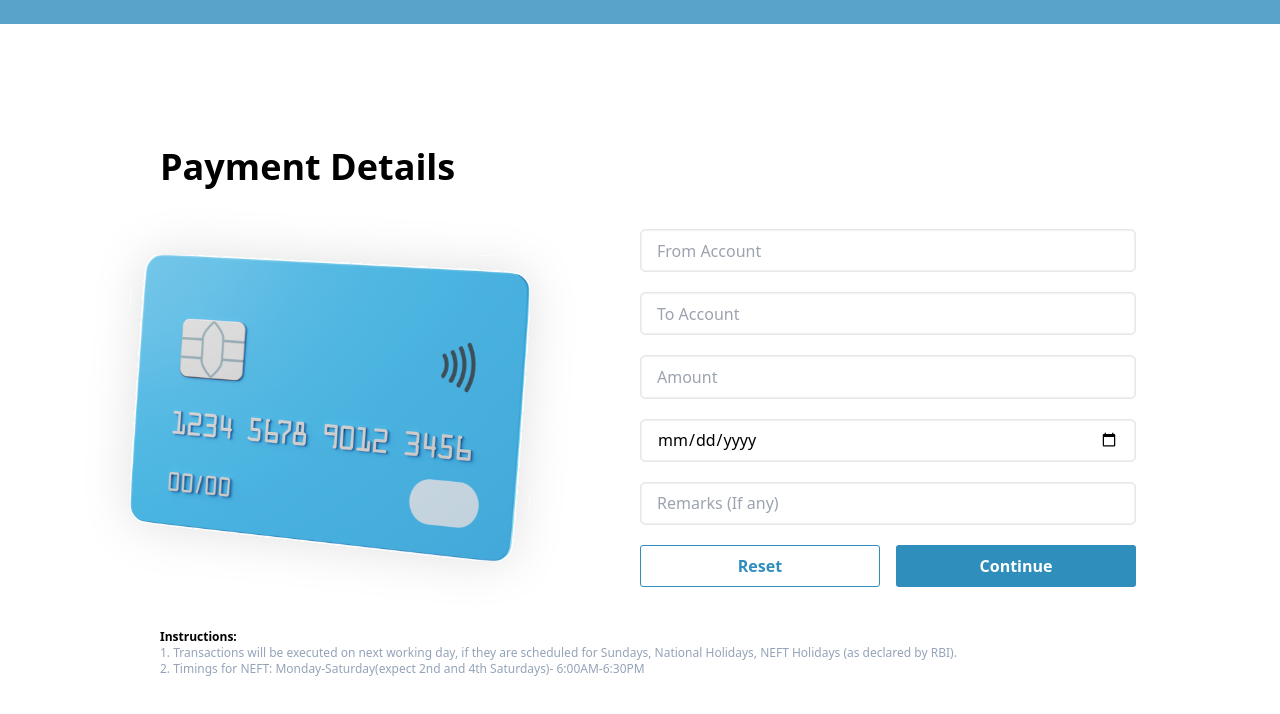
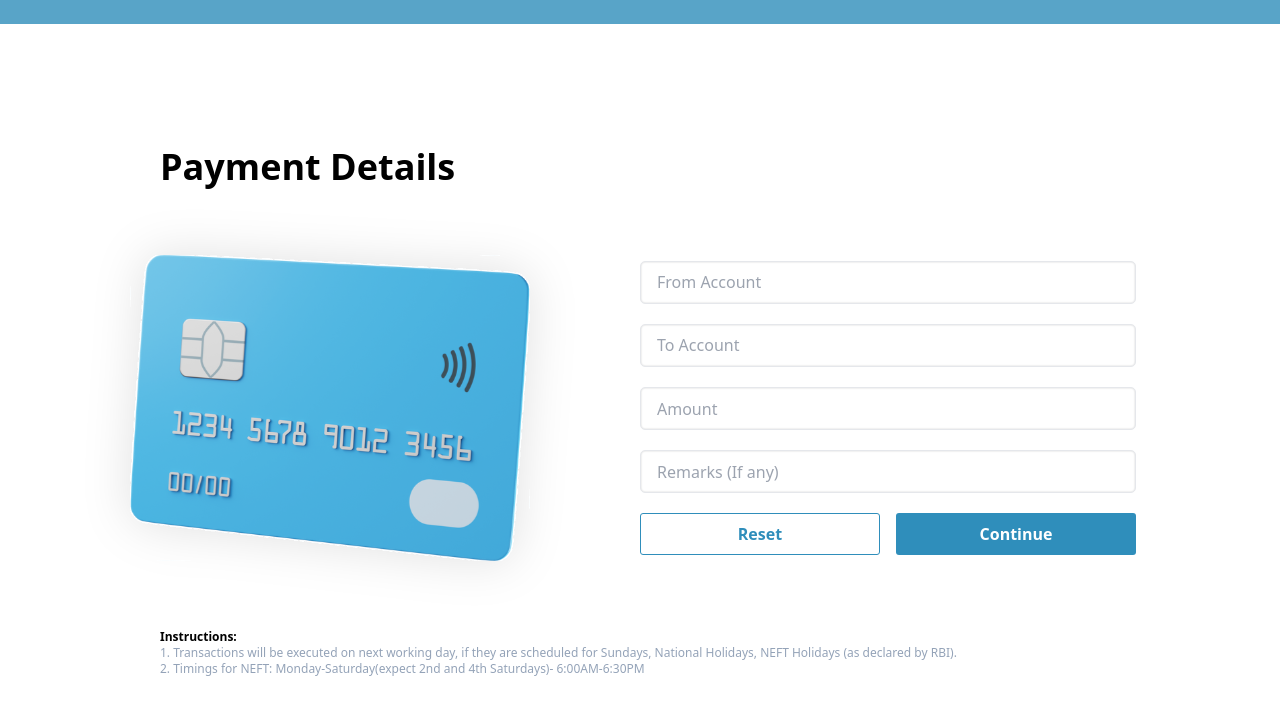
Before and after one commit to banboy38/OnlineBankingApplication-FrontEnd, a Next.js app: page /user/payments in a window 1280 px wide. Shown: the top 714 px of the page. Built offline with nearby package versions, Linux system fonts and the light colour scheme.

Commit message:
payments.js: Remove date field from payments page

```diff
--- a/pages/user/payments.js
+++ b/pages/user/payments.js
@@ -31,7 +31,6 @@ export default function Payments(){
                     <input type="text" className="w-[80%]" id="payerId"  {...register("payerId")} onFocus={(e)=>{e.target.placeholder = ""}} onBlur={(e)=>{e.target.placeholder="From Account"}} placeholder="From Account"/>
                     <input type="text" className="w-[80%]" id="payeeId"  {...register("payeeId")} onFocus={(e)=>{e.target.placeholder = ""}} onBlur={(e)=>{e.target.placeholder="To Account"}} placeholder="To Account"/>
                     <input type="text" className="w-[80%]" id="amount"  {...register("amount")} onFocus={(e)=>{e.target.placeholder = ""}} onBlur={(e)=>{e.target.placeholder="Amount"}} placeholder="Amount"/>
-                    <input type="date" className="w-[80%]" id="transactionDate"  {...register("transactionDate")} onFocus={(e)=>{e.target.placeholder = ""}} onBlur={(e)=>{e.target.placeholder="Transaction Date"}} placeholder="Transaction Date"/>
                     <input type="text" className="w-[80%]" id="remarks"  {...register("remarks")} onFocus={(e)=>{e.target.placeholder = ""}} onBlur={(e)=>{e.target.placeholder="Remarks (If any)"}} placeholder="Remarks (If any)"/>
                     <div className="flex justify-between items-center w-[80%]"><button className="forgotPassword">Reset</button> <button className="submit w-1/2">Continue</button></div>
                 </form>
```
